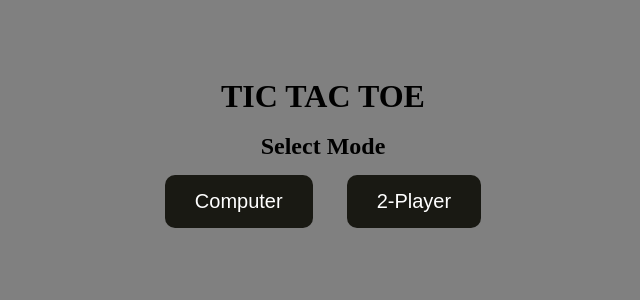
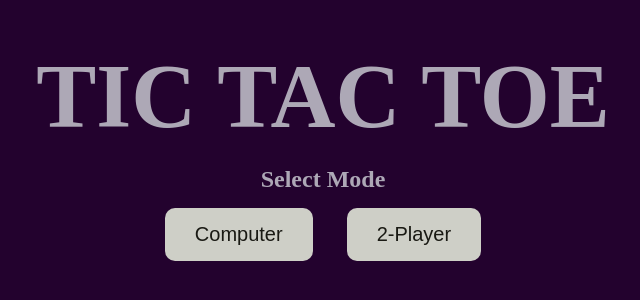
Before and after one commit to Jeffson-dsilva/Tic-Tac-Toe, a plain HTML site: page index.html in a window 1280 px wide. Shown: the part 230-530 px from the top of the page, without its empty margins (317-957 px from the left). Drawn offline with Linux system fonts and the light colour scheme.

Commit message:
Update style.css

```diff
--- a/style.css
+++ b/style.css
@@ -4,7 +4,7 @@
 }
 
 body {
-    background-color: gray;
+    background-color: #23022E;
     text-align: center;
 }
 
@@ -18,23 +18,33 @@ body {
 
 .modes {
     margin-bottom: 20px;
+    color: #ADA8B6;
+}
+
+.modes h1 {
+    color: #ADA8B6;
+    font-size: 90px;
 }
 
 #aiMode, #twopMode {
     padding: 15px 30px;
     font-size: 20px;
     margin: 15px;
-    background-color: #191913;
-    color: #fff;
+    background-color: #CECFC7;
+    color: #191913;
     border-radius: 10px;
     border: none;
     cursor: pointer;
+}
+.modes button:hover {
+    transform: scale(1.5);
 }
 
 .game-container {
     display: flex;
     flex-direction: column;
     align-items: center;
+    color: #F1E3F3;
 }
 
 .game {
@@ -58,7 +68,7 @@ body {
     color: #191913;
 }
 
-#reset-btn, #new-btn, #exit-btn {
+#new-btn, #exit-btn {
     padding: 15px;
     font-size: 20px;
     background-color: #191913;
```
